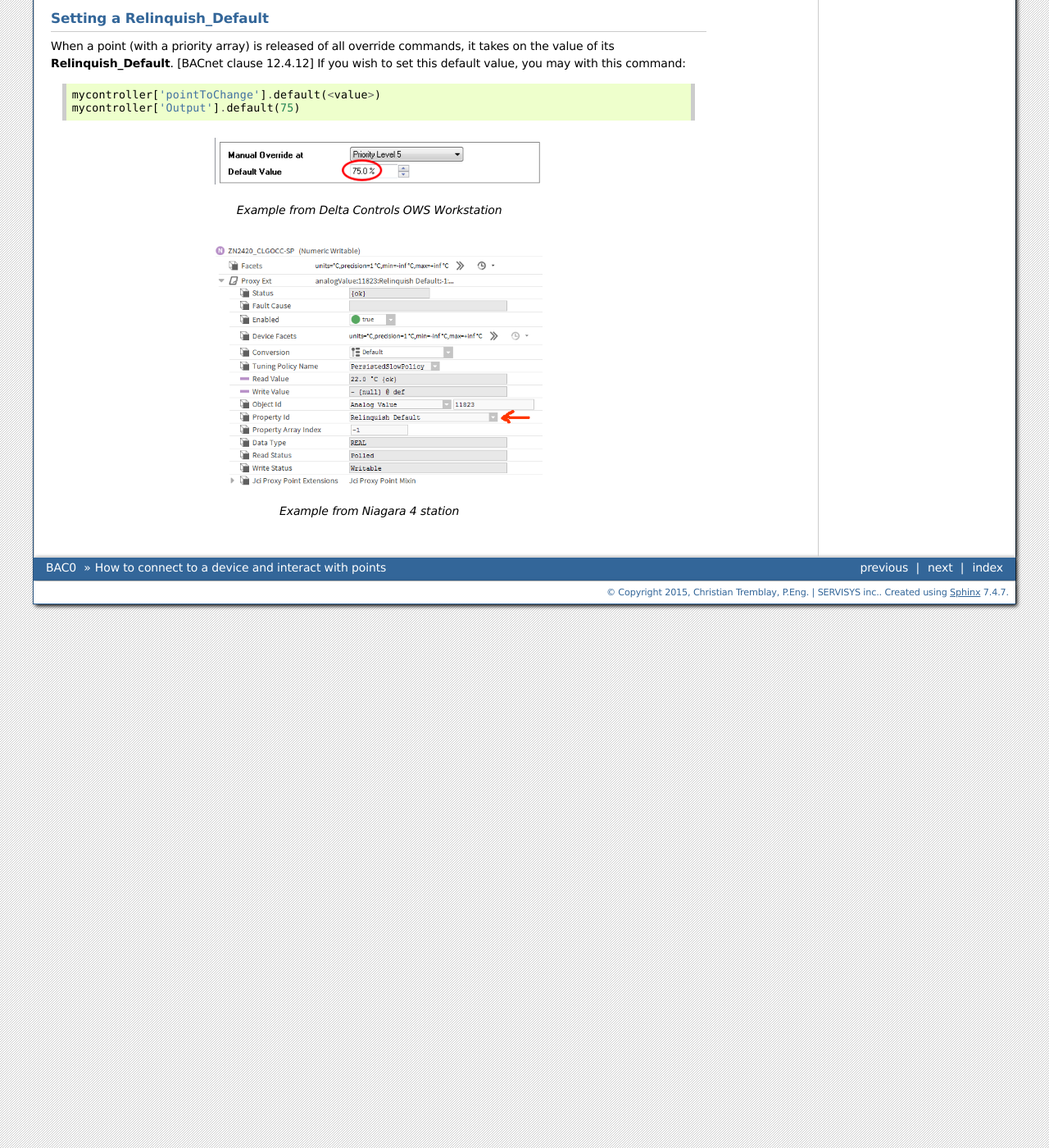
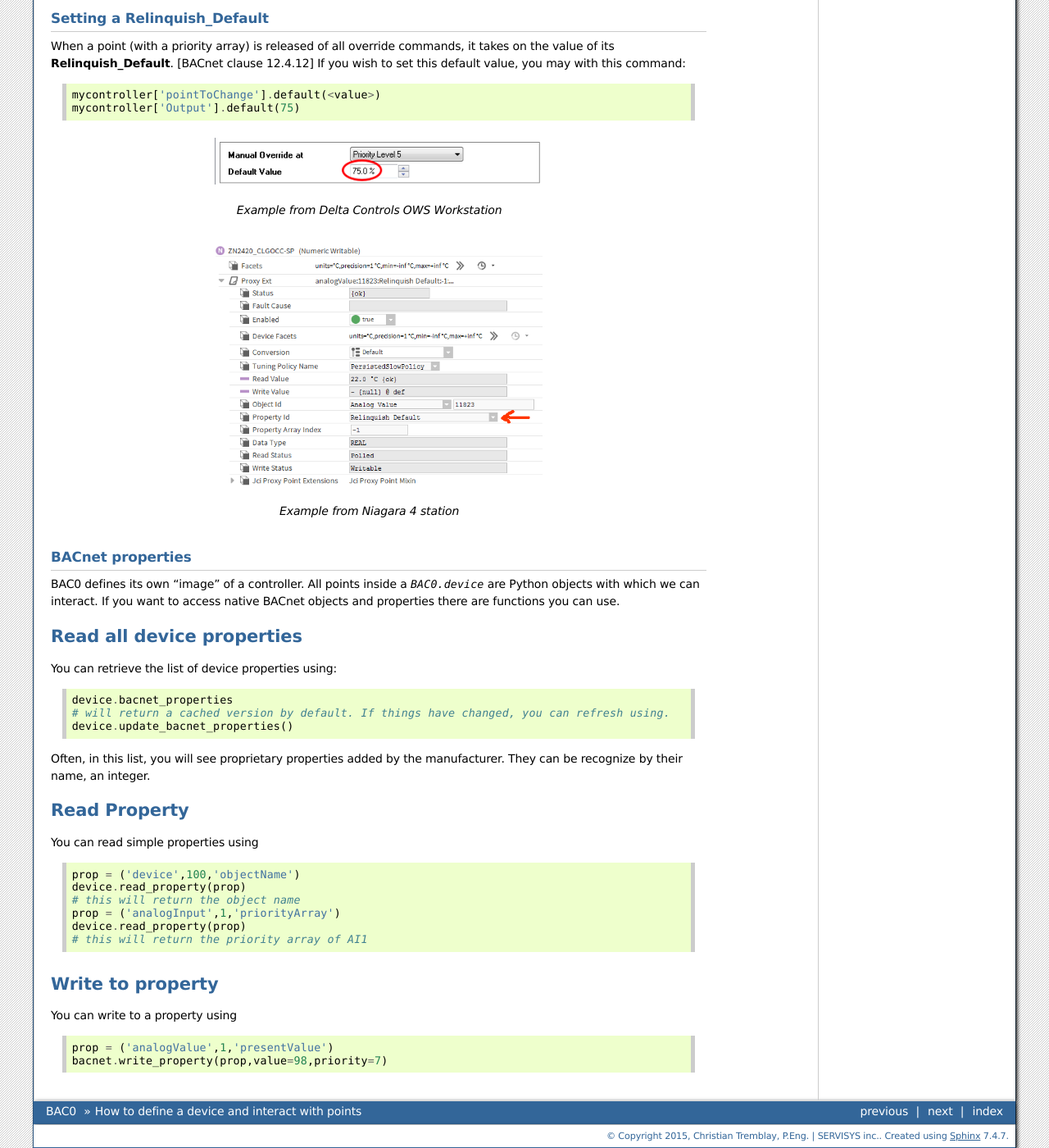
Before and after one commit to ChristianTremblay/BAC0, a Sphinx documentation site: the page built from doc/source/controller.rst, in a window 1280 px wide and 1400 px high, scrolled down 4605 px. Shown: the whole window at 82% size. Built offline with Sphinx 7.4.7, drawn with Linux system fonts in a browser that asks for light colours; pages that are not in the unit, such as notebooks, are missing from menus; the version number could not be read and is left out; some of the changed text lies outside the part shown.

```diff
--- a/doc/source/controller.rst
+++ b/doc/source/controller.rst
@@ -1,6 +1,6 @@
-How to connect to a device and interact with points
+How to define a device and interact with points
 ===================================================
-Define  a controller
+Define a controller
 ----------------------------------------
 
 Once the bacnet variable is created, you can define devices.
@@ -229,3 +229,38 @@ you may with this command::
     :figclass: align-center
 
     *Example from Niagara 4 station*
+
+BACnet properties
+*******************
+BAC0 defines its own "image" of a controller. All points inside a `BAC0.device` are Python
+objects with which we can interact. If you want to access native BACnet objects and properties
+there are functions you can use.
+
+Read all device properties
+===========================
+You can retrieve the list of device properties using::
+
+    device.bacnet_properties
+    # will return a cached version by default. If things have changed, you can refresh using.
+    device.update_bacnet_properties()
+
+Often, in this list, you will see proprietary properties added by the manufacturer. They can be
+recognize by their name, an integer.
+
+Read Property
+==============
+You can read simple properties using ::
+
+    prop = ('device',100,'objectName')
+    device.read_property(prop)
+    # this will return the object name
+    prop = ('analogInput',1,'priorityArray')
+    device.read_property(prop)
+    # this will return the priority array of AI1
+
+Write to property
+==================
+You can write to a property using ::
+
+    prop = ('analogValue',1,'presentValue')
+    bacnet.write_property(prop,value=98,priority=7)
--- a/doc/source/getstarted.rst
+++ b/doc/source/getstarted.rst
@@ -79,7 +79,7 @@ Dependencies
 
 * It uses Bokeh_ for Live trending features
 * It uses Pandas_ for every Series and DataFrame (histories)
-* It uses Flask_ to serve the Web app
+* It uses Flask_ to serve the Web app (you will need to pip install flask_bootstrap)
 
 Normally, if you have installed Anaconda_, Flask_, Bokeh_ and Pandas_ will already
 be installed. You'll only need to install BACpypes_ ::
```
Also changed, not shown: doc/source/connect.rst (+17 -0 lines), 4 other files.
